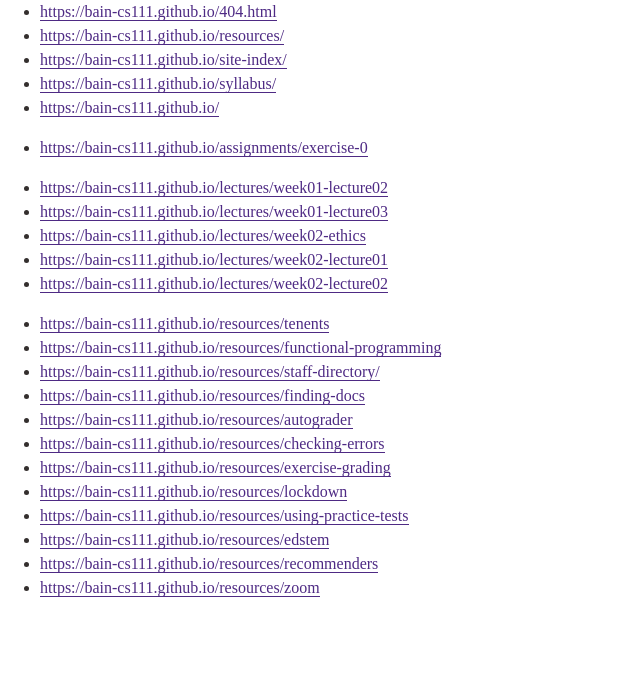
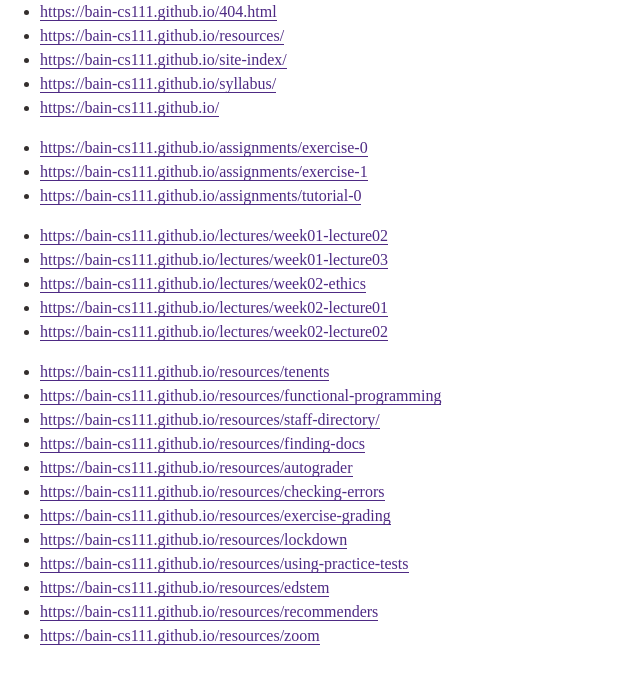
Before and after one commit to shhyou/bain-cs111-web-fork, a Jekyll site: the page built from pages/site_index.md, in a window 1280 px wide. Shown: the top 684 px of the page, without its empty margins (0-640 px from the left). Built offline with Jekyll 4.4.1, drawn with Linux system fonts in a browser that asks for light colours; some web fonts are replaced.

Commit message:
tweak assignments

```diff
--- a/pages/_assignments/exercises/exercise_1/exercise_1.md
+++ b/pages/_assignments/exercises/exercise_1/exercise_1.md
@@ -5,7 +5,7 @@
 type: homework
 due_date: 2023-09-29
 ordering: 2
-draft: 1
+draft: 0
 canvas_id:
 points: 100
 ---
--- a/pages/_assignments/tutorials/tutorial_0/tutorial_0.md
+++ b/pages/_assignments/tutorials/tutorial_0/tutorial_0.md
@@ -3,7 +3,7 @@
 title:
 type: tutorial
 abbreviation: Tutorial 0
-draft: 1
+draft: 0
 num: 1
 due_date: 2023-09-27
 ---
```
